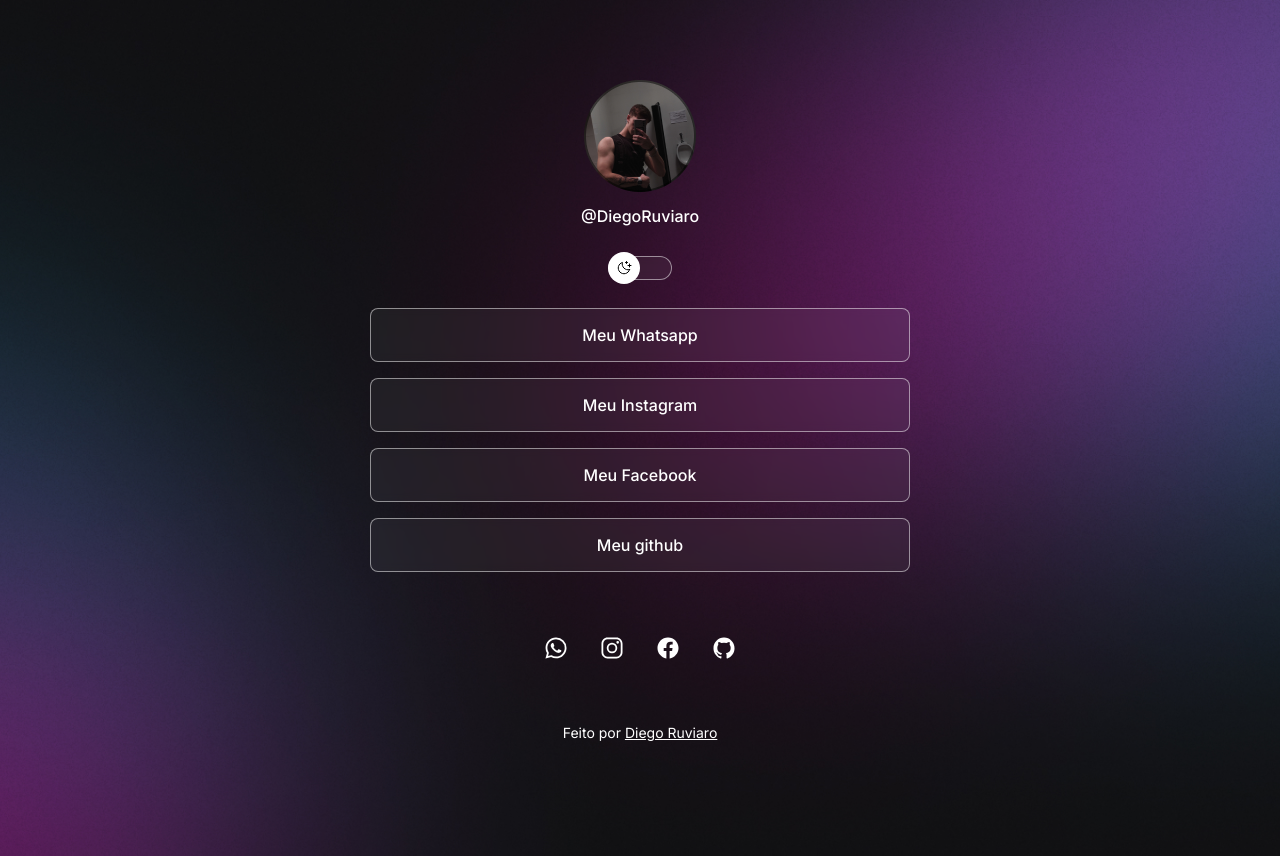
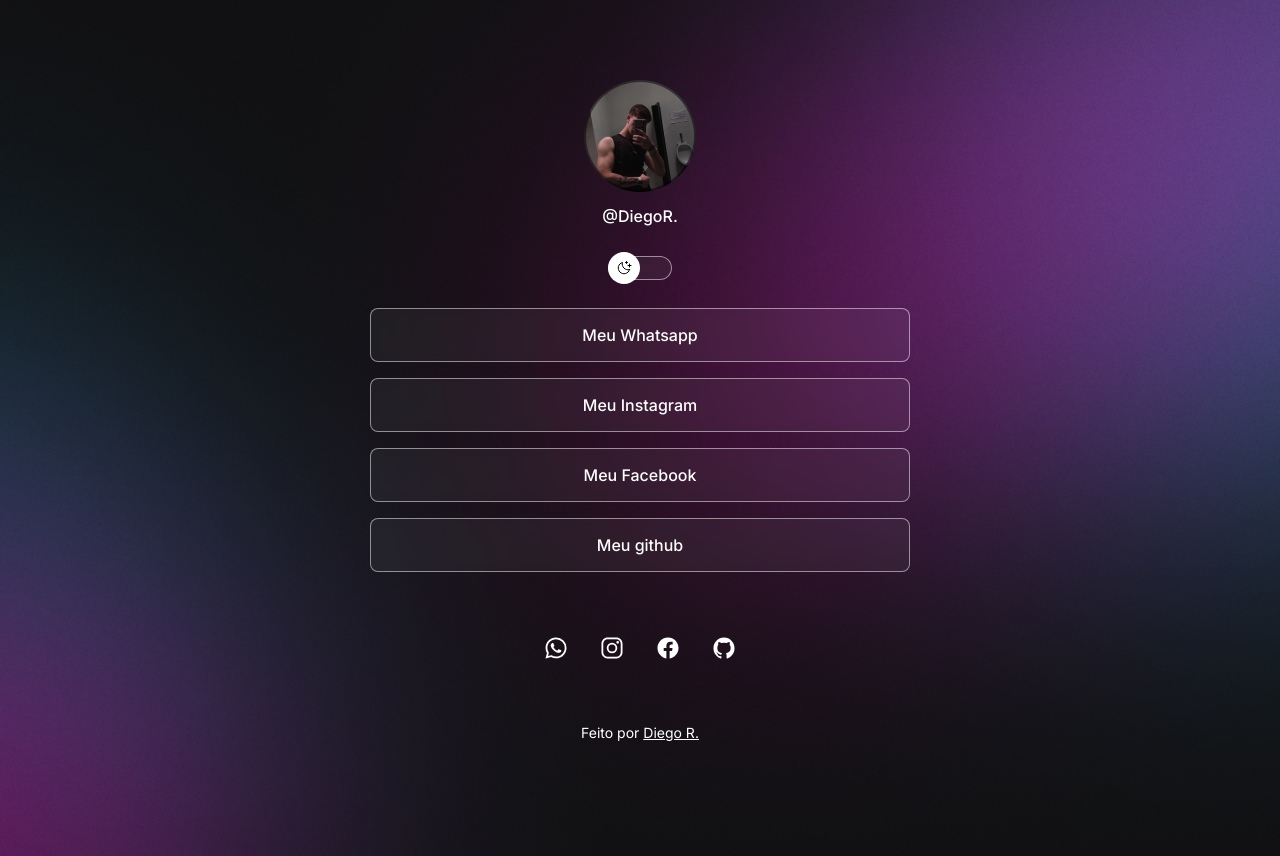
Before and after one commit to DiegoRuviaro/DevLinks, a plain HTML site: page index.html in a window 1280 px wide. Drawn offline with nearby package versions, Linux system fonts and the light colour scheme.

Commit message:
change of name

```diff
--- a/index.html
+++ b/index.html
@@ -16,7 +16,7 @@
     <div id="container">
       <div id="profile">
         <img src="./assets/avatar-light.png" alt="Foto-de-perfil. " />
-        <p>@DiegoRuviaro</p>
+        <p>@DiegoR.</p>
       </div>
 
       <div id="switch" onclick="toggleMode()">
@@ -67,7 +67,7 @@
           <ion-icon name="logo-github"></ion-icon>
         </a>
       </div>
-      <footer>Feito por <a href="#">Diego Ruviaro</a></footer>
+      <footer>Feito por <a href="#">Diego R.</a></footer>
     </div>
 
     <script
```
